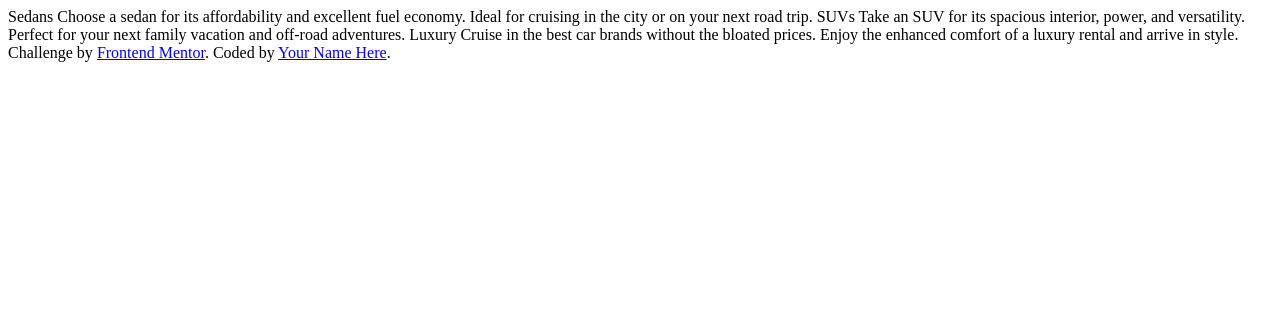
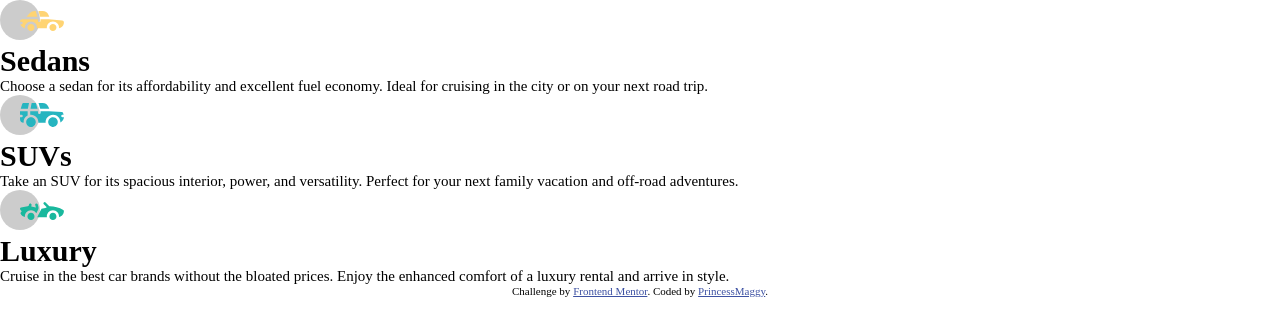
Before and after one commit to PrincessMaggy/preview-card, a plain HTML site: page index.html in a window 1280 px wide. Drawn offline with Linux system fonts and the light colour scheme.

Commit message:
added features to homepage

```diff
--- a/index.html
+++ b/index.html
@@ -5,26 +5,40 @@
   <meta name="viewport" content="width=device-width, initial-scale=1.0"> <!-- displays site properly based on user's device -->
 
   <link rel="icon" type="image/png" sizes="32x32" href="./images/favicon-32x32.png">
+  <link rel="stylesheet" href="style.css" type="text/css">
 
   <title>Frontend Mentor | 3-column preview card component</title>
 </head>
 <body>
+  <main>
+    <div>
+      <img src="./images/icon-sedans.svg">
+      <h1>Sedans</h1>
+      <p> Choose a sedan for its affordability and excellent fuel economy. Ideal for cruising in the city
+        or on your next road trip.</p>
+    </div>
 
-  Sedans
-  Choose a sedan for its affordability and excellent fuel economy. Ideal for cruising in the city
-  or on your next road trip.
+    <div>
+      <img src="./images/icon-suvs.svg">
+      <h1>SUVs</h1>
+      <p>
+        Take an SUV for its spacious interior, power, and versatility. Perfect for your next family vacation
+        and off-road adventures.</p>
+    </div>
 
-  SUVs
-  Take an SUV for its spacious interior, power, and versatility. Perfect for your next family vacation
-  and off-road adventures.
+    <div>
+      <img src="./images/icon-luxury.svg">
+      <h1>Luxury</h1>
+      <p>
+        Cruise in the best car brands without the bloated prices. Enjoy the enhanced comfort of a luxury
+        rental and arrive in style.</p>
+    </div>
+  </main>
 
-  Luxury
-  Cruise in the best car brands without the bloated prices. Enjoy the enhanced comfort of a luxury
-  rental and arrive in style.
 
   <div class="attribution">
     Challenge by <a href="https://www.frontendmentor.io?ref=challenge" target="_blank">Frontend Mentor</a>.
-    Coded by <a href="#">Your Name Here</a>.
+    Coded by <a href="https://www.frontendmentor.io/profile/princessmaggy">PrincessMaggy</a>.
   </div>
 </body>
 </html>
--- a/style.css
+++ b/style.css
@@ -1,3 +1,18 @@
+html,
+body {
+  font-size: 15px;
+  box-sizing: border-box;
+  margin: 0;
+  padding: 0;
+}
+
+body,
+* {
+  transition: 0.3s;
+  margin: 0;
+  padding: 0;
+}
+
 .attribution {
   font-size: 11px;
   text-align: center;
```
Also changed, not shown: 1 other file.
